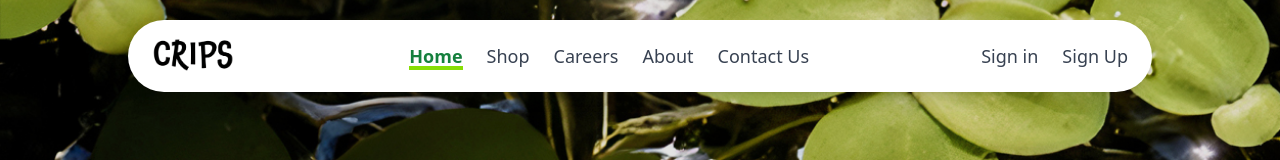
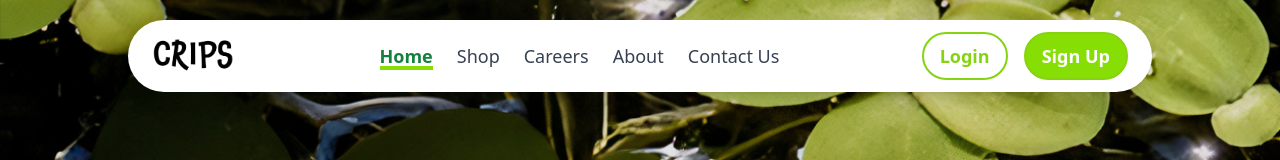
Before and after one commit to Thamidu-Peiris/CRIPS, a React (Create React App) app in the folder frontend/: page / in a window 1280 px wide. Shown: the top 160 px of the page. Built offline with nearby package versions, Linux system fonts and the light colour scheme; no server answers.

Commit message:
Home Navbar Updated
Home Navbar Updated

```diff
--- a/frontend/src/pages/Home.js
+++ b/frontend/src/pages/Home.js
@@ -53,12 +53,27 @@ const Home = () => {
   const [profileImage, setProfileImage] = useState("/default-profile.png");
   const [dropdownOpen, setDropdownOpen] = useState(false);
   const [cart, setCart] = useState([]);
+  const [isScrolled, setIsScrolled] = useState(false);
   const navigate = useNavigate();
 
   // State for auto-scrolling category slider
   const [scrollPosition, setScrollPosition] = useState(0);
   const [isPaused, setIsPaused] = useState(false);
   const categorySliderRef = useRef(null);
+
+  // Handle scroll to toggle border
+  useEffect(() => {
+    const handleScroll = () => {
+      if (window.scrollY > 50) {
+        setIsScrolled(true);
+      } else {
+        setIsScrolled(false);
+      }
+    };
+
+    window.addEventListener("scroll", handleScroll);
+    return () => window.removeEventListener("scroll", handleScroll);
+  }, []);
 
   // Update user state and cart
   useEffect(() => {
@@ -245,7 +260,7 @@ const Home = () => {
 
   return (
     <>
-      {/* Hero Section with Header Inside */}
+      {/* Hero Section with Fixed Header */}
       <header className="relative text-white h-[600px]">
         <div
           className="absolute inset-0 bg-cover bg-center transition-all duration-1000"
@@ -258,9 +273,13 @@ const Home = () => {
         >
           <div className="absolute inset-0 bg-black bg-opacity-10"></div>
         </div>
-        {/* Header Wrapper Inside Slider */}
-        <div className="relative z-50 h-24 flex items-center justify-center pt-4">
-          <nav className="flex justify-between items-center px-6 py-3 w-[90%] max-w-5xl bg-white shadow-lg rounded-full">
+        {/* Fixed Header Wrapper */}
+        <div className="fixed top-0 left-0 w-full z-50 h-24 flex items-center justify-center pt-4">
+          <nav
+            className={`flex justify-between items-center px-6 py-3 w-[90%] max-w-5xl bg-white shadow-lg rounded-full transition-all duration-300 ${
+              isScrolled ? "border-4 border-[#7ccc04]" : ""
+            }`}
+          >
             <img src="/logo.png" alt="Logo" className="h-12" />
             <div className="flex items-center space-x-6">
               <Link
@@ -433,26 +452,22 @@ const Home = () => {
                 </div>
               </div>
             ) : (
-              <div className="flex space-x-6">
-                <Link
-                  to="/login"
-                  className="text-gray-700 font-medium text-lg hover:text-gray-900 transition relative group"
-                >
-                  Sign in
-                  <span className="absolute left-0 bottom-0 w-full h-[4px] bg-green-500 scale-x-0 group-hover:scale-x-100 transition-transform duration-300"></span>
+              <div className="flex space-x-4">
+                < Link to="/login">
+                  <button className="px-4 py-2 bg-transparent border-2 border-[#86d411] text-[#86d411] font-bold text-lg rounded-full hover:bg-[#6fb309] hover:text-white hover:border-[#6fb309] transition duration-300">
+                    Login
+                  </button>
                 </Link>
-                <Link
-                  to="/customerregister"
-                  className="text-gray-700 font-medium text-lg hover:text-gray-900 transition relative group"
-                >
+                <Link to="/customerregister">
+                  <button className="px-4 py-2 bg-[#87de04] border-2 border-[#86d411] text-white font-bold text-lg rounded-full hover:bg-[#6fb309] transition duration-300 hover:border-[#6fb309]">
                     Sign Up
-                  <span className="absolute left-0 bottom-0 w-full h-[4px] bg-green-500 scale-x-0 group-hover:scale-x-100 transition-transform duration-300"></span>
+                  </button>
                 </Link>
               </div>
             )}
           </nav>
         </div>
-        <div className="relative z-10 flex items-center h-full max-w-7xl mx-auto px-4">
+        <div className="relative z-10 flex items-center h-full max-w-7xl mx-auto px-4 pt-24">
           <div className="max-w-lg">
             <h1 className="text-4xl md:text-5xl font-extrabold leading-tight relative inline-block animate-slide-in-top">
               {slides[currentImage].title}
@@ -467,9 +482,6 @@ const Home = () => {
             >
               Shop Now
             </button>
-
-
-
           </div>
         </div>
         {/* Navigation Arrows */}
@@ -527,7 +539,7 @@ const Home = () => {
                     role="button"
                     aria-label={`Select ${category.name} category`}
                     onKeyDown={(e) => {
-                      if (e.key === 'Enter' || e.key === ' ') {
+                      if (e.key === "Enter" || e.key === " ") {
                         e.preventDefault();
                         navigate(`/shop?category=${category.name.toLowerCase()}`);
                       }
```
Lines whose indentation alone changed are shown as unchanged.
